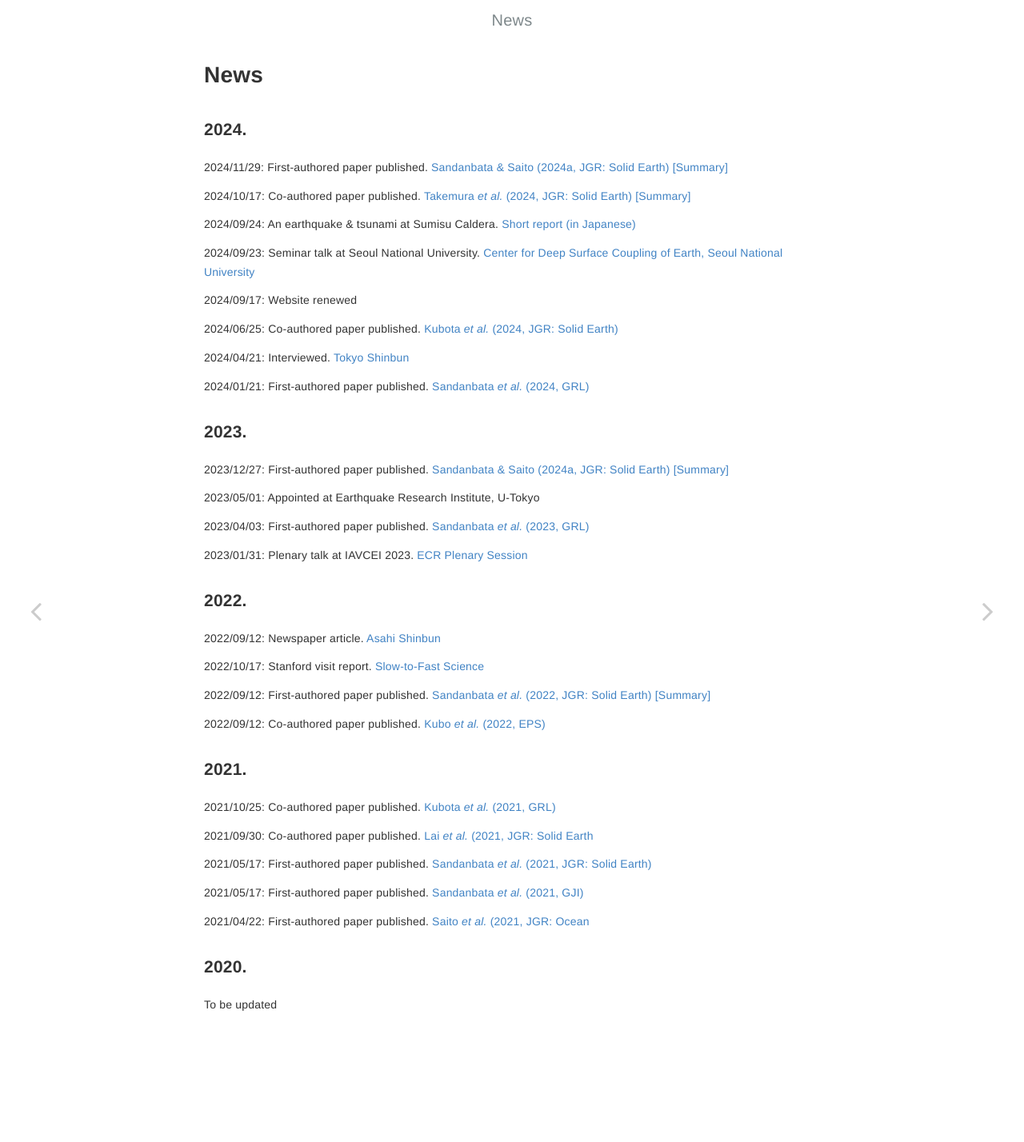
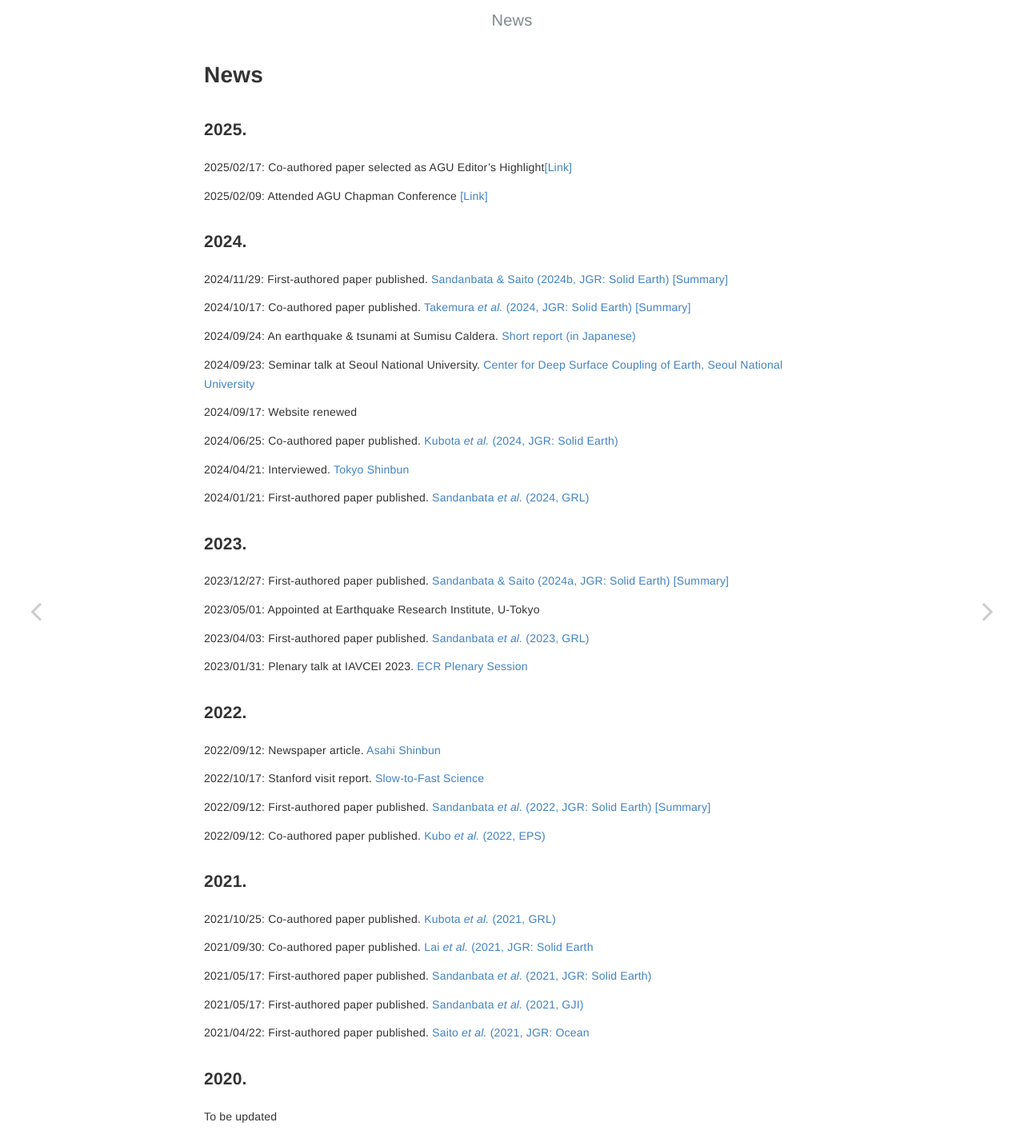
Before and after one commit to osm3dan/en_site, a Jekyll site: the page built from _pages/news.md, in a window 1280 px wide. Shown: the whole page at 80% size. Built offline with Jekyll 4.4.1, drawn with Linux system fonts in a browser that asks for light colours.

Commit message:
update 250220

```diff
--- a/_pages/news.md
+++ b/_pages/news.md
@@ -6,9 +6,15 @@ date: 2024-09-17
 layout: post
 ---
 
+### 2025.
+
+2025/02/17: Co-authored paper selected as AGU Editor's Highlight[[Link]](https://eos.org/editor-highlights/t-waves-may-improve-tsunami-early-warning-systems)
+
+2025/02/09: Attended AGU Chapman Conference [[Link]](https://agu.confex.com/agu/25chapman2/prelim.cgi/Home/0)
+
 ### 2024.
 
-2024/11/29: First-authored paper published. [Sandanbata & Saito (2024a, JGR: Solid Earth)](https://doi.org/10.1029/2024JB029755) [[Summary]](https://www.eri.u-tokyo.ac.jp/en/research/6579/)
+2024/11/29: First-authored paper published. [Sandanbata & Saito (2024b, JGR: Solid Earth)](https://doi.org/10.1029/2024JB029755) [[Summary]](https://www.eri.u-tokyo.ac.jp/en/research/6579/)
 
 2024/10/17: Co-authored paper published. [Takemura *et al.* (2024, JGR: Solid Earth)](https://doi.org/10.1029/2024JB029746) [[Summary]](https://www.eri.u-tokyo.ac.jp/en/research/6543/)
 
```
